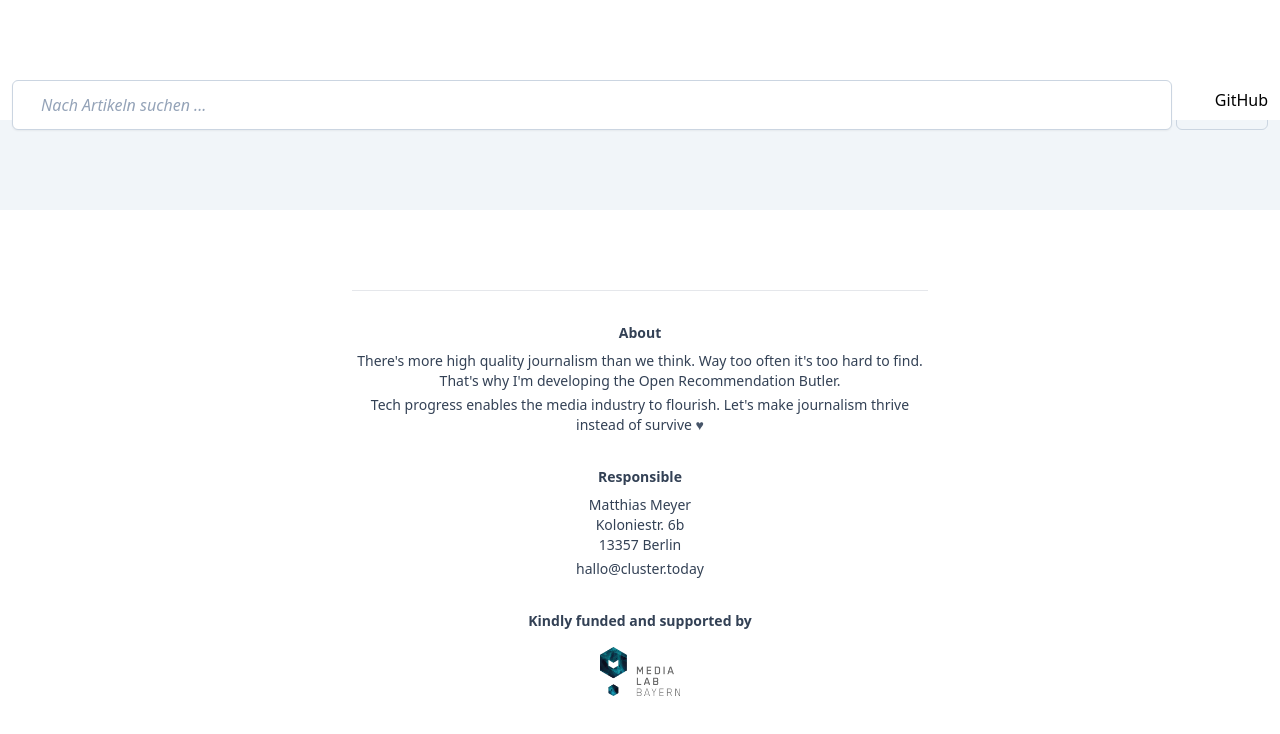
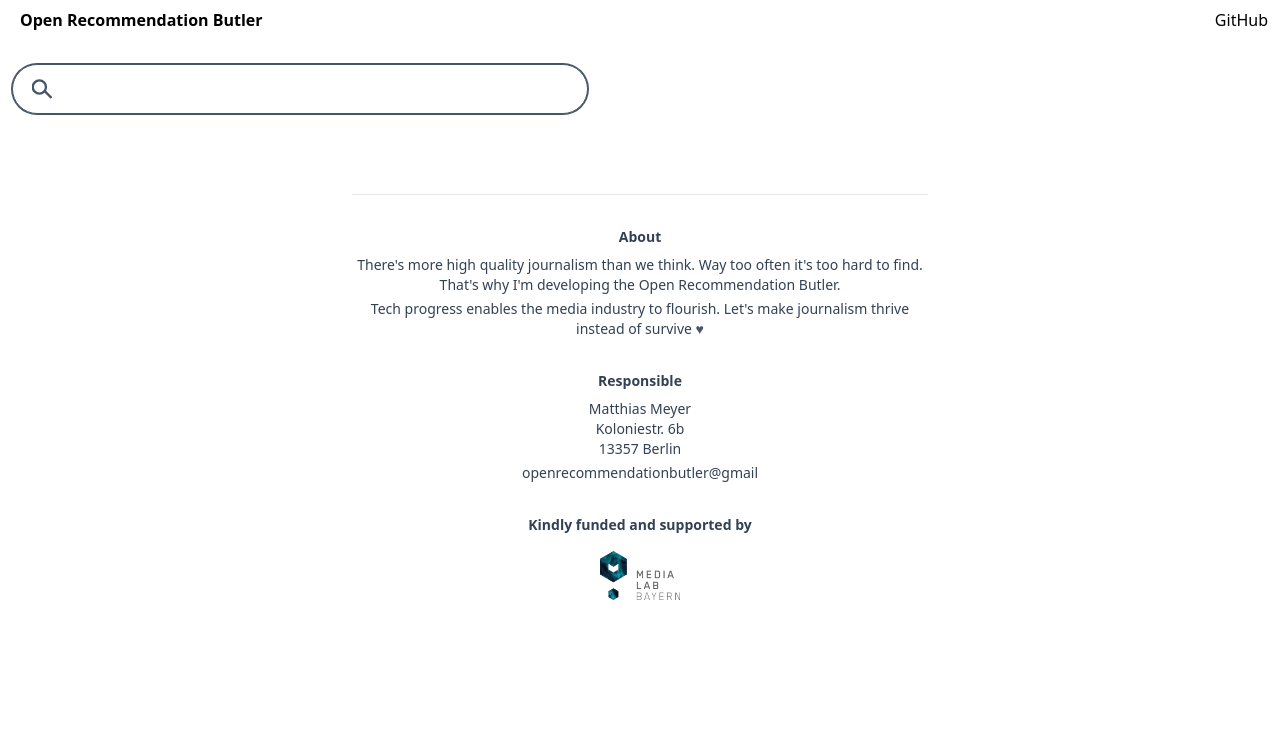
Before and after one commit to open-recommendation-butler/orb-backend, a React (Create React App) app in the folder web-gui/: page /search in a window 1280 px wide. Shown: the top 734 px of the page. Built offline with nearby package versions, Linux system fonts and the light colour scheme.

Commit message:
Add search styling and functionality

```diff
--- a/web-gui/src/components/articleListElement.js
+++ b/web-gui/src/components/articleListElement.js
@@ -3,10 +3,9 @@ import moment from 'moment';
 function ArticleListElement({ article }) {
   return (
     <a href={article.url} key={article.id} target="_blank">
-      <div className="my-3">
+      <div className="my-3 hover:underline">
         <p className="text-sm text-gray-600">{article.portal} | {moment(article.created).fromNow()}</p>
         <p>{article.title}</p>
-        <p>{article.teaser}</p>
       </div>
     </a>
   )
--- a/web-gui/src/components/footer.js
+++ b/web-gui/src/components/footer.js
@@ -13,7 +13,9 @@ function Footer() {
           13357 Berlin
         </div>
         <div className="mb-8">
-          hallo@cluster.today
+          <a href="mailto:openrecommendationbutler@gmail.com?subject=Request%20for%20Open%20Recommendation%20Butler">
+            openrecommendationbutler@gmail
+          </a>
         </div>
         <div className="font-bold mb-4">Kindly funded and supported by</div>
         <a href="https://www.media-lab.de/de/media-tech-lab" target="_blank">
--- /dev/null
+++ b/web-gui/src/components/searchField.js
@@ -0,0 +1,101 @@
+
+import React, { useState, useEffect } from 'react';
+import { GET } from '../helpers/requests';
+import { useSearchParams } from "react-router-dom";
+
+function SearchField() {
+  let [searchParams, setSearchParams] = useSearchParams();
+  const [query, setQuery] = useState("");
+  const [suggestions, setSuggestions] = useState([
+    // "Angela Merkel",
+    // "Bayern München",
+    // "Marktwirtschaft",
+    // "München"
+  ]);
+
+
+  useEffect(() => {
+    let q = searchParams.get('q');
+    // if (q) {
+    //   setQuery(q);
+    // };
+  }, []);
+
+  let handleSubmit = (event) => {
+    // if (event) event.preventDefault();
+    // search(query);
+  }
+
+  return (
+    <form onSubmit={handleSubmit}>
+      <label className="relative block w-full">
+        <span className="sr-only">Suche</span>
+        <svg className="z-20 absolute inset-y-2/4 -translate-y-1/2 left-5" width="20" height="20" viewBox="0 0 477 448" fill="none" xmlns="http://www.w3.org/2000/svg">
+          <circle cx="176" cy="176" r="157" stroke="#475569" strokeWidth="55"/>
+          <path d="M298 269L463.5 434.5" stroke="#475569" strokeWidth="55"/>
+        </svg>
+        {query &&
+          <button
+            onClick={() => {
+              setQuery("");
+              setSearchParams({q: ""});
+            }}
+            className="z-20 absolute inset-y-2/4 -translate-y-1/2 right-3 m-0 p-0 w-[35px] h-[35px]"
+          >
+            <div className="rounded-full w-full h-full flex items-center hover:bg-slate-100">
+              <svg className="m-auto" width="20" height="20" viewBox="0 0 429 429" fill="none" xmlns="http://www.w3.org/2000/svg">
+                <path d="M14 14L415 415" stroke="#475569" strokeWidth="55"/>
+                <path d="M415 14L14 415" stroke="#475569" strokeWidth="55"/>
+              </svg>
+            </div>
+          </button>
+        }
+        <input
+          value={query}
+          className="z-10 relative placeholder:italic placeholder:text-slate-400 block bg-white w-full border border-slate-300 rounded-full py-3 px-14 shadow-sm focus:outline-none focus:border-slate-600 focus:ring-slate-600 focus:ring-1"
+          type="text"
+          name="search"
+          maxLength={2048}
+          autoCapitalize="off"
+          autoComplete="off"
+          autoCorrect="off"
+          autoFocus={true}
+          onChange={(event) => {
+            setQuery(event.target.value);
+            setSearchParams({q: event.target.value});
+          }}
+        />
+      </label>
+      {query &&
+        <div className="relative">
+          <div className="absolute bg-white border border-slate-300 rounded-2xl py-4 w-full">
+            <ul>
+              {suggestions.map((suggestion) =>
+              <a href={`/search?q=${suggestion}`}>
+                <li className="pl-14 pr-4 py-2 hover:bg-slate-100 relative">
+                  <svg className="z-20 absolute inset-y-2/4 -translate-y-1/2 left-5" width="20" height="20" viewBox="0 0 477 448" fill="none" xmlns="http://www.w3.org/2000/svg">
+                    <circle cx="176" cy="176" r="157" stroke="#475569" strokeWidth="55"/>
+                    <path d="M298 269L463.5 434.5" stroke="#475569" strokeWidth="55"/>
+                  </svg>
+                  <div>{suggestion}</div>
+                </li>
+              </a>
+              )}
+            </ul>
+            <div className="flex justify-center">
+              <a href={`/search?q=${query}`}>
+                <div
+                  className="mr-4 mt-3 rounded-full bg-slate-700 text-white w-fit px-6 py-2 hover:bg-slate-800"
+                >
+                  Search
+                </div>
+              </a>
+            </div>
+          </div>
+        </div>
+      }
+    </form>
+  )
+}
+
+export default SearchField;
--- a/web-gui/src/helpers/requests.js
+++ b/web-gui/src/helpers/requests.js
@@ -1,6 +1,6 @@
 import axios from 'axios';
 
-let DOMAIN = "http://localhost:8001";
+let DOMAIN = "http://localhost:8000";
 
 let get_headers = async () => {
   // const user = await refreshToken();
--- a/web-gui/src/pages/landingPage.js
+++ b/web-gui/src/pages/landingPage.js
@@ -1,56 +1,14 @@
 import React, { useState, useEffect } from 'react';
-import { GET } from '../helpers/requests';
-import { useSearchParams } from "react-router-dom";
+import SearchField from '../components/searchField';
 
 function LandingPage() {
-  let [searchParams, setSearchParams] = useSearchParams();
-  const [query, setQuery] = useState("");
-  const [results, setResults] = useState();
-
-  let search = (query) => {
-    GET(`/article/?search=${query}`)
-      .then(response => setResults(response.data))
-  }
-  useEffect(() => {
-    let q = searchParams.get('q');
-    if (q) {
-      setQuery(q);
-      search(q);
-    };
-  }, []);
-
-  let handleSubmit = (event) => {
-    if (event) event.preventDefault();
-    search(query);
-  }
 
   return (
     <>
       <div className="container mx-auto px-3 h-[90vh] flex">
         <div className='my-auto w-full'>
           <h1 className="text-3xl font-bold text-center text-slate-800 mb-10">Find what feels missing</h1>
-          <form onSubmit={handleSubmit}>
-            <div className="w-full flex max-w-xl mx-auto">
-                <label className="relative block w-full">
-                  <span className="sr-only">Suche</span>
-                  <svg className="absolute inset-y-2/4 -translate-y-1/2 left-5" width="20" height="20" viewBox="0 0 477 448" fill="none" xmlns="http://www.w3.org/2000/svg">
-                    <circle cx="176" cy="176" r="157" stroke="#475569" strokeWidth="55"/>
-                    <path d="M298 269L463.5 434.5" stroke="#475569" strokeWidth="55"/>
-                  </svg>
-                  <input
-                    value={query}
-                    className="placeholder:italic placeholder:text-slate-400 block bg-white w-full border border-slate-300 rounded-full py-3 pl-12 pr-3 shadow-sm focus:outline-none focus:border-slate-600 focus:ring-slate-600 focus:ring-1"
-                    type="text"
-                    name="search"
-                    autoFocus={true}
-                    onChange={(event) => {
-                      setQuery(event.target.value);
-                      setSearchParams({q: event.target.value});
-                    }}
-                  />
-                </label>
-            </div>
-          </form>
+          <SearchField />
         </div>
       </div>
 
@@ -76,7 +34,7 @@ function LandingPage() {
 
         <div className="grid md:grid-cols-2 rounded-xl bg-slate-200">
           <div className="bg-slate-300 rounded-xl p-6 relative overflow-hidden">
-            <h4 className='z-10 relative text-xl font-bold mb-3'>Explore search options for your media company</h4>
+            <h4 className='z-10 relative text-xl font-bold mb-4'>Explore search options for your media company</h4>
             <a href="https://calendly.com/matthias_meyer/30min" target="_blank">
               <div
                 className="z-10 relative rounded-full bg-slate-800 text-white w-fit px-8 py-2 hover:bg-slate-900"
@@ -88,18 +46,18 @@ function LandingPage() {
             </svg>
           </div>
           <div className="p-6 flex">
-            <img className="rounded-xl w-40 mr-4" src={process.env.PUBLIC_URL + '/MatthiasMeyerPortrait.jpg'} />
+            <img className="rounded-xl w-40 h-40 mr-4" src={process.env.PUBLIC_URL + '/MatthiasMeyerPortrait.jpg'} />
             <div className="">
               <h4 className=''>Your contact person:</h4>
-              <p className='text-xl font-bold mb-3'>Matthias Meyer</p>
-              <div className='flex items-center'>
+              <p className='text-xl font-bold'>Matthias Meyer</p>
+              <div className='flex items-center flex-wrap'>
                 <a href="mailto:openrecommendationbutler@gmail.com?subject=Request%20for%20Open%20Recommendation%20Butler">
                   <div
-                    className="rounded-full border border-2 border-slate-800 text-slate-800 w-fit px-6 py-2 hover:bg-slate-300"
+                    className="mr-4 mt-3 rounded-full border border-2 border-slate-800 text-slate-800 w-fit px-6 py-2 hover:bg-slate-300"
                   >Mail</div>
                 </a>
-                <a href="https://www.linkedin.com/in/matth-meyer/" target="_blank" className="text-slate-800 mx-4 underline hover:underline-offset-4">LinkedIn</a>
-                <a href="https://twitter.com/Matth_Meyer" target="_blank" className="text-slate-800 underline hover:underline-offset-4">Twitter</a>
+                <a href="https://www.linkedin.com/in/matth-meyer/" target="_blank" className="mt-3 text-slate-800 mr-4 underline hover:underline-offset-4">LinkedIn</a>
+                <a href="https://twitter.com/Matth_Meyer" target="_blank" className="mt-3 text-slate-800 underline hover:underline-offset-4">Twitter</a>
               </div>
             </div>
           </div>
--- a/web-gui/src/pages/searchPage.js
+++ b/web-gui/src/pages/searchPage.js
@@ -2,6 +2,7 @@ import React, { useState, useEffect } from 'react';
 import { GET } from '../helpers/requests';
 import ArticleListElement from '../components/articleListElement';
 import { useSearchParams } from "react-router-dom";
+import SearchField from '../components/searchField';
 
 function SearchPage() {
   let [searchParams, setSearchParams] = useSearchParams();
@@ -9,7 +10,7 @@ function SearchPage() {
   const [results, setResults] = useState();
 
   let search = (query) => {
-    GET(`/article/?search=${query}`)
+    GET(`/search/?q=${query}&count=20`)
       .then(response => setResults(response.data))
   }
   useEffect(() => {
@@ -20,47 +21,23 @@ function SearchPage() {
     };
   }, []);
 
-  let handleSubmit = (event) => {
-    if (event) event.preventDefault();
-    search(query);
-  }
   return (
-      <div className="container mx-auto px-3 bg-slate-100 mt-20 mb-20 pb-20">
-        <form onSubmit={handleSubmit}>
-          <div className="w-full flex">
-            <label className="relative block w-full">
-              <span className="sr-only">Suche</span>
-              <input
-                value={query}
-                className="placeholder:italic placeholder:text-slate-400 block bg-white w-full border border-slate-300 rounded-md py-3 pl-7 pr-3 shadow-sm focus:outline-none focus:border-slate-600 focus:ring-slate-600 focus:ring-1"
-                placeholder="Nach Artikeln suchen ..."
-                type="text"
-                name="search"
-                onChange={(event) => {
-                  setQuery(event.target.value);
-                  setSearchParams({q: event.target.value});
-                }}
-              />
-            </label>
-            <button
-              type="submit"
-              className="rounded-md ml-1 text-slate-600 px-4 py-2 font-semibold border border-slate-300 hover:bg-slate-600 hover:text-white hover:border-slate-600 hover:ring-slate-600 hover:ring-1"
-            >Suchen</button>
-          </div>
-        </form>
+      <div className="container mx-auto pt-16 px-3 mb-20">
+        <div className="w-full max-w-xl">
+          <SearchField />
           {results &&
-          <div className="mt-8">
-            <h2 className="text-lg font-bold">Neues zu "{results.queryString}"</h2>
+            <div className="mt-3">
               <div className="text-sm">{results.hitCount} Ergebnisse</div>
               {results.suggestion &&
                 <div className="">Meintest du: <a href={`/search?q=${results.suggestion}`}><span className="text-slate-800" dangerouslySetInnerHTML={{__html: results.suggestion_html}} /></a></div>
               }
-            <div className="mt-5">
+              <div className="mt-10">
                 {results.content.map(article => <ArticleListElement article={article} />)}
               </div>
             </div>
           }
         </div>
+      </div>
   );
 }
 
```
Lines whose indentation alone changed are shown as unchanged.
